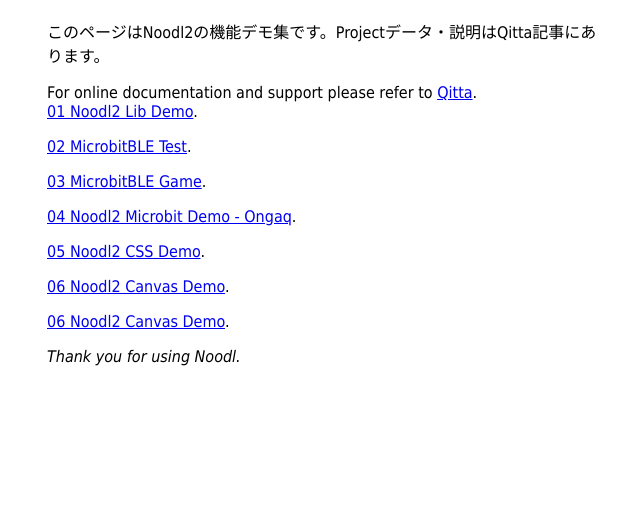
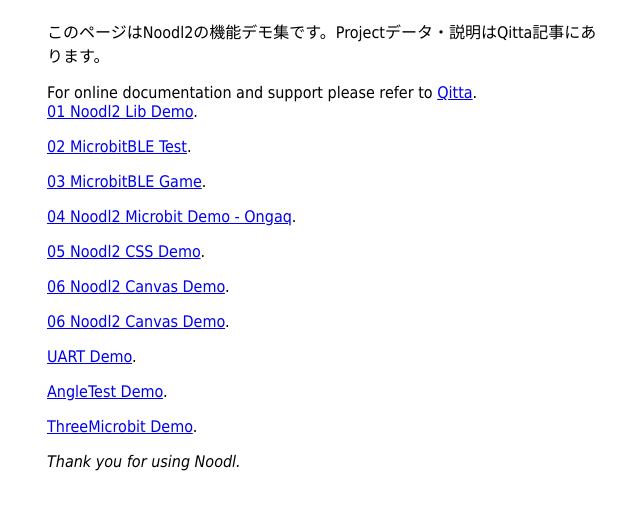
Before and after one commit to macole/macole.github.io, a plain HTML site: page index.html in a window 1280 px wide. Shown: the part 62-572 px from the top of the page, without its empty margins (313-953 px from the left). Drawn offline with Linux system fonts and the light colour scheme.

Commit message:
ThreeDemoの修正

```diff
--- a/index.html
+++ b/index.html
@@ -25,6 +25,9 @@
 <a href="https://macole.github.io/Noodl2_CanvasDemo/index.html">06 Noodl2 Canvas Demo</a>.</p>
 <a href="https://macole.github.io/javascript/ongaq/index.html">06 Noodl2 Canvas Demo</a>.</p>
 
+<a href="https://macole.github.io/javascript/uartTest.html">UART Demo</a>.</p>
+<a href="https://macole.github.io/javascript/angleTest.html">AngleTest Demo</a>.</p>
+<a href="https://macole.github.io/javascript/ThreeMicrobit.html">ThreeMicrobit Demo</a>.</p>
 
 <p><em>Thank you for using Noodl.</em></p>
 </body>
--- a/javascript/ThreeMicrobit.html
+++ b/javascript/ThreeMicrobit.html
@@ -37,8 +37,8 @@ body {
 </style>
 
 <!-- js -->
-<script src="js/jquery-1.11.2.min.js"></script>
-<script src="js/three/three.min.js"></script>
+<script src="js/jquery-3.5.10.js"></script>
+<script src="js/three/Three.js"></script>
 <script src="js/three/Detector.js"></script>
 
 <script src="js/bleTest.js"></script>
```
Also changed, not shown: javascript/angleTest.html (+2 -2 lines).
